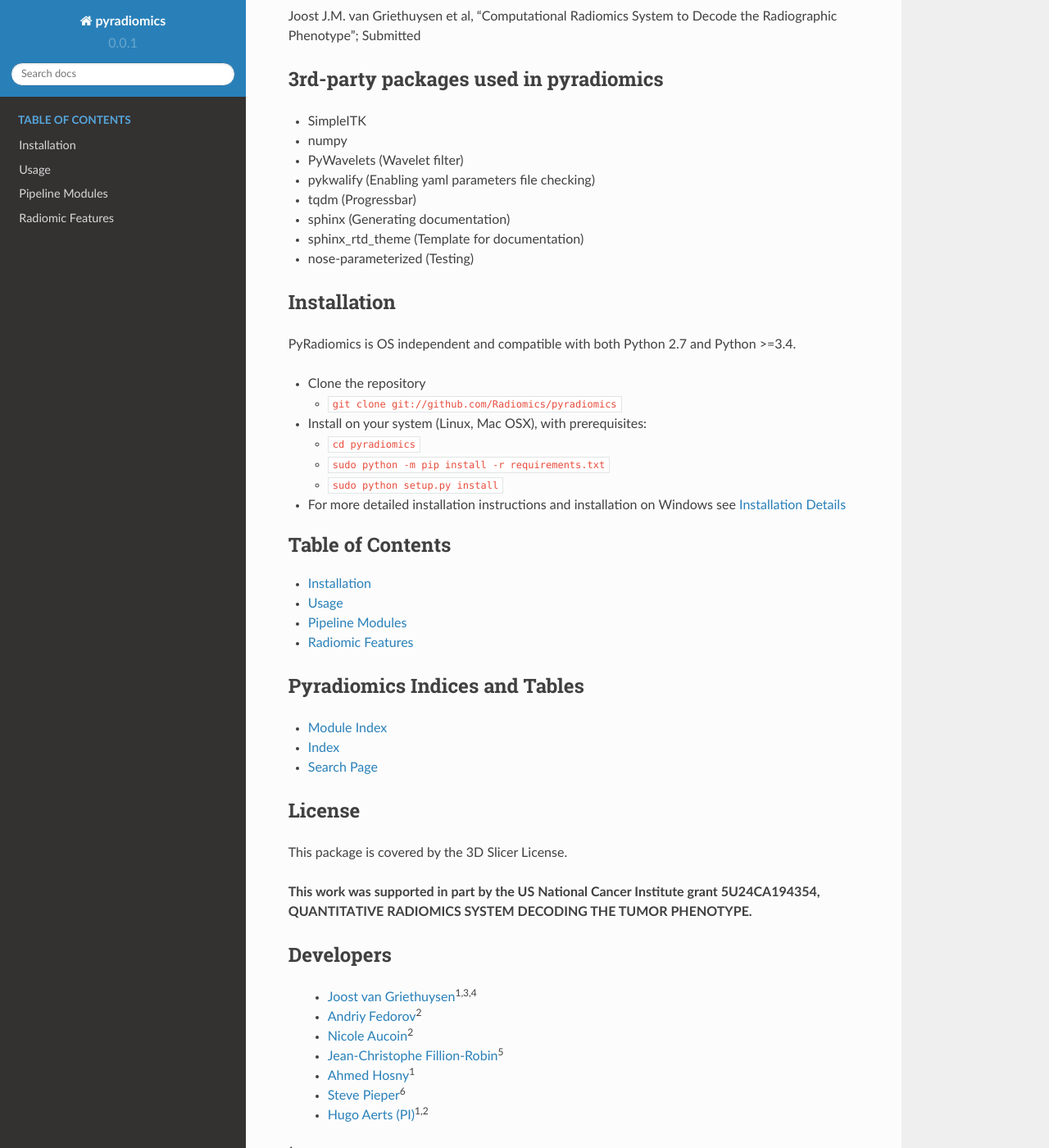
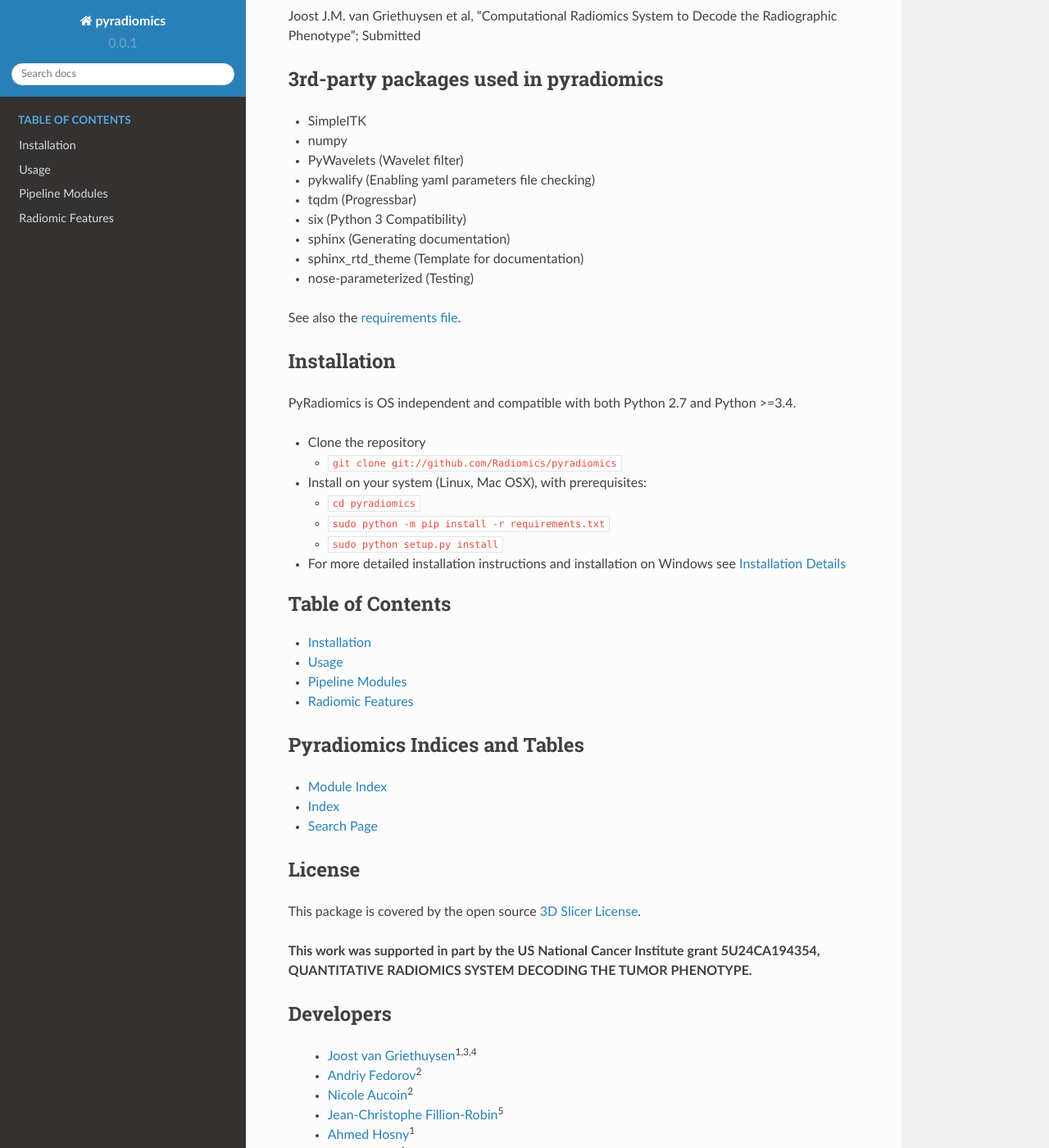
Before and after one commit to AIM-Harvard/pyradiomics, a Sphinx documentation site: the page built from docs/index.rst, in a window 1280 px wide and 1400 px high, scrolled down 1241 px. Shown: the whole window at 82% size. Built offline with Sphinx 7.4.7 and the Read the Docs theme 2.0.0, drawn with Linux system fonts in a browser that asks for light colours.

Commit message:
STYL: Update README and index of documentation
Add links to PyRadiomics license and requirements file in documentation.
Update license to include 'open source'.
Add 'six' to 3rd party packages.

```diff
--- a/docs/index.rst
+++ b/docs/index.rst
@@ -63,9 +63,12 @@
 * PyWavelets (Wavelet filter)
 * pykwalify (Enabling yaml parameters file checking)
 * tqdm (Progressbar)
+* six (Python 3 Compatibility)
 * sphinx (Generating documentation)
 * sphinx_rtd_theme (Template for documentation)
 * nose-parameterized (Testing)
+
+See also the `requirements file <https://github.com/Radiomics/pyradiomics/blob/master/requirements.txt>`_.
 
 Installation
 ------------
@@ -104,7 +107,7 @@
 License
 -------
 
-This package is covered by the 3D Slicer License.
+This package is covered by the open source `3D Slicer License <https://github.com/Radiomics/pyradiomics/blob/master/LICENSE.txt>`_.
 
 **This work was supported in part by the US National Cancer Institute grant
 5U24CA194354, QUANTITATIVE RADIOMICS SYSTEM DECODING THE TUMOR PHENOTYPE.**
```
Also changed, not shown: README.md (+2 -1 lines).
